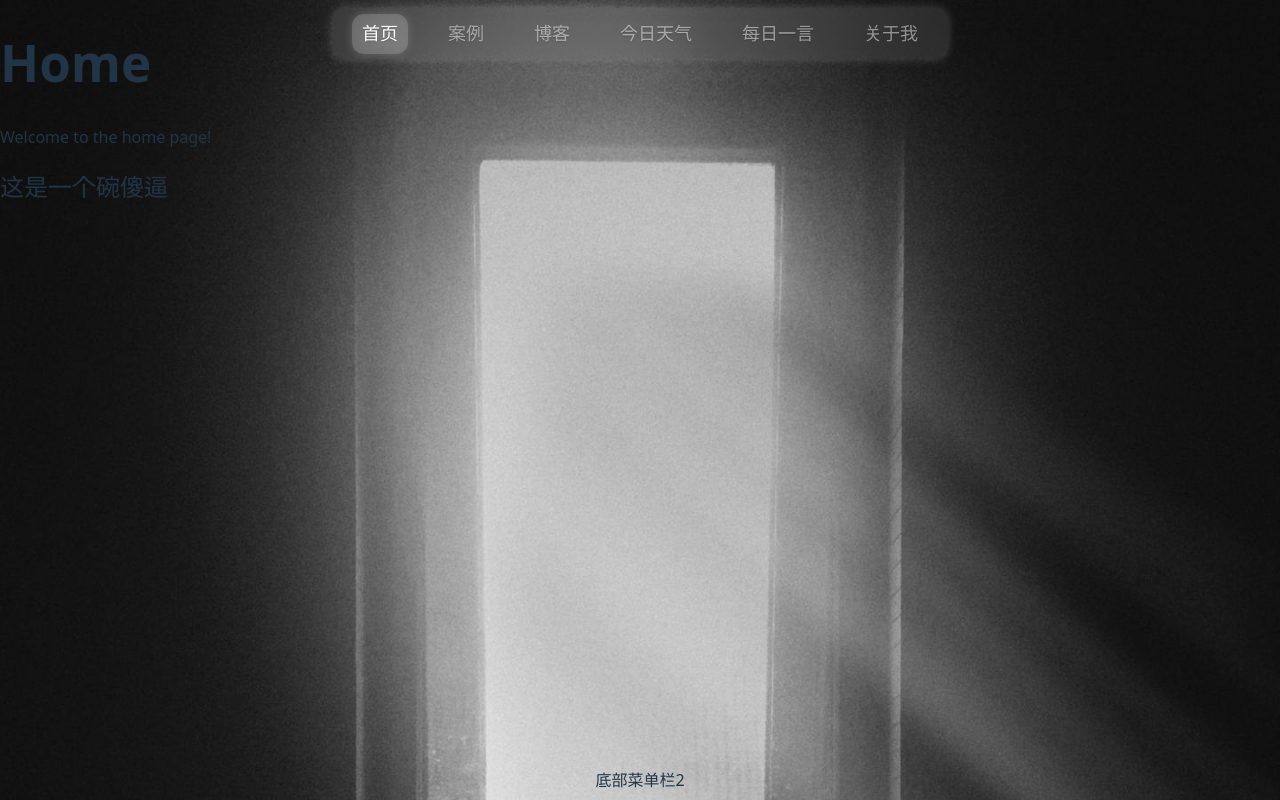
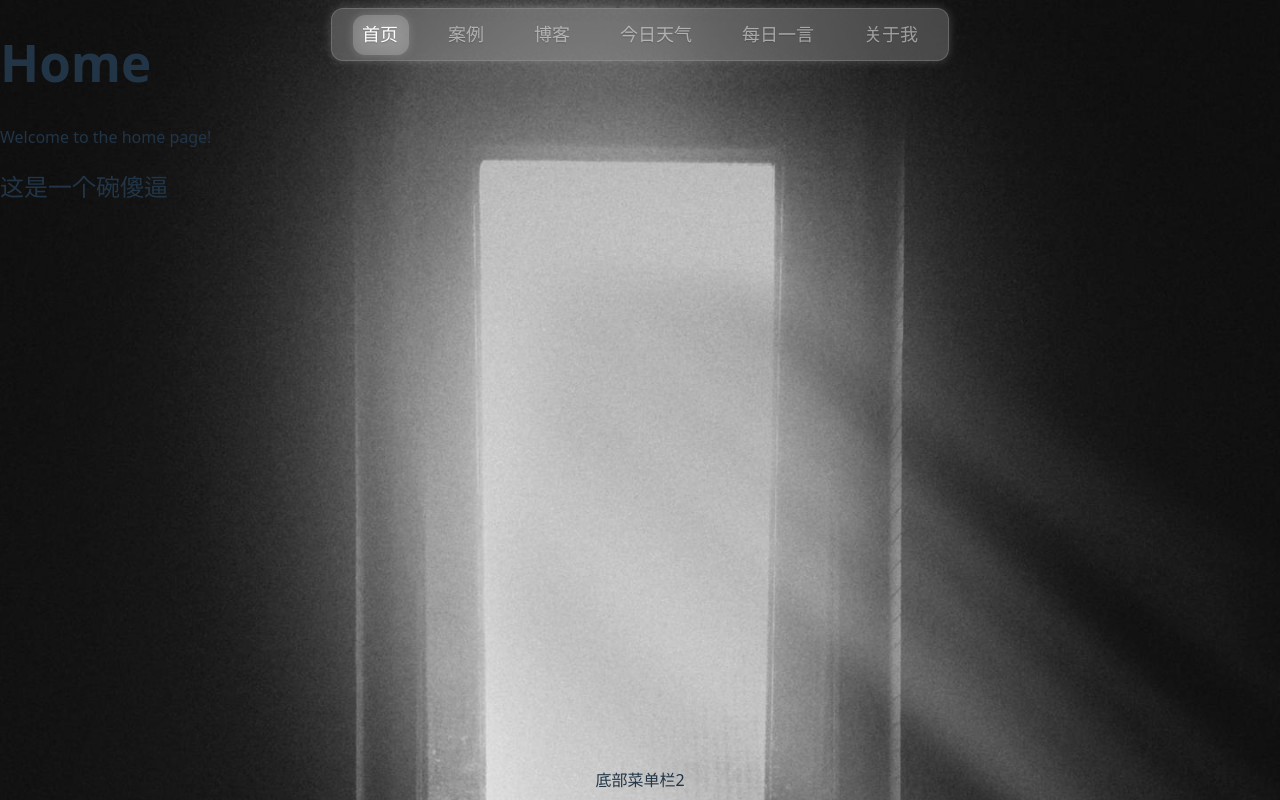
Before and after one commit to soBigRice/myBlog, a React (Vite) app: page /#/ in a window 1280 px wide. Built offline with nearby package versions, Linux system fonts and the light colour scheme.

Commit message:
feat：补充了一下nodejs的配置，以及优化了导航栏条的样式

```diff
--- a/src/components/NavigationBar.css
+++ b/src/components/NavigationBar.css
@@ -2,7 +2,7 @@
   position: relative;
   display: flex;
   justify-content: center;
-  background: rgba(255, 255, 255, 0.1);
+  background: rgba(189, 189, 189, 0.302);
   backdrop-filter: blur(15px);
 
   -webkit-backdrop-filter: blur(10px);
@@ -15,6 +15,7 @@
   -ms-border-radius: 12px;
   -o-border-radius: 12px;
   box-shadow: 0 0 10px rgb(255, 255, 255, 0.2);
+  border: 1px solid rgba(163, 163, 163, 0.322); /* 线宽、线型、颜色 */
 }
 
 .navbar .navbar-link {
```
Also changed, not shown: 1 other file (tests, documents, lock files or other folders).
